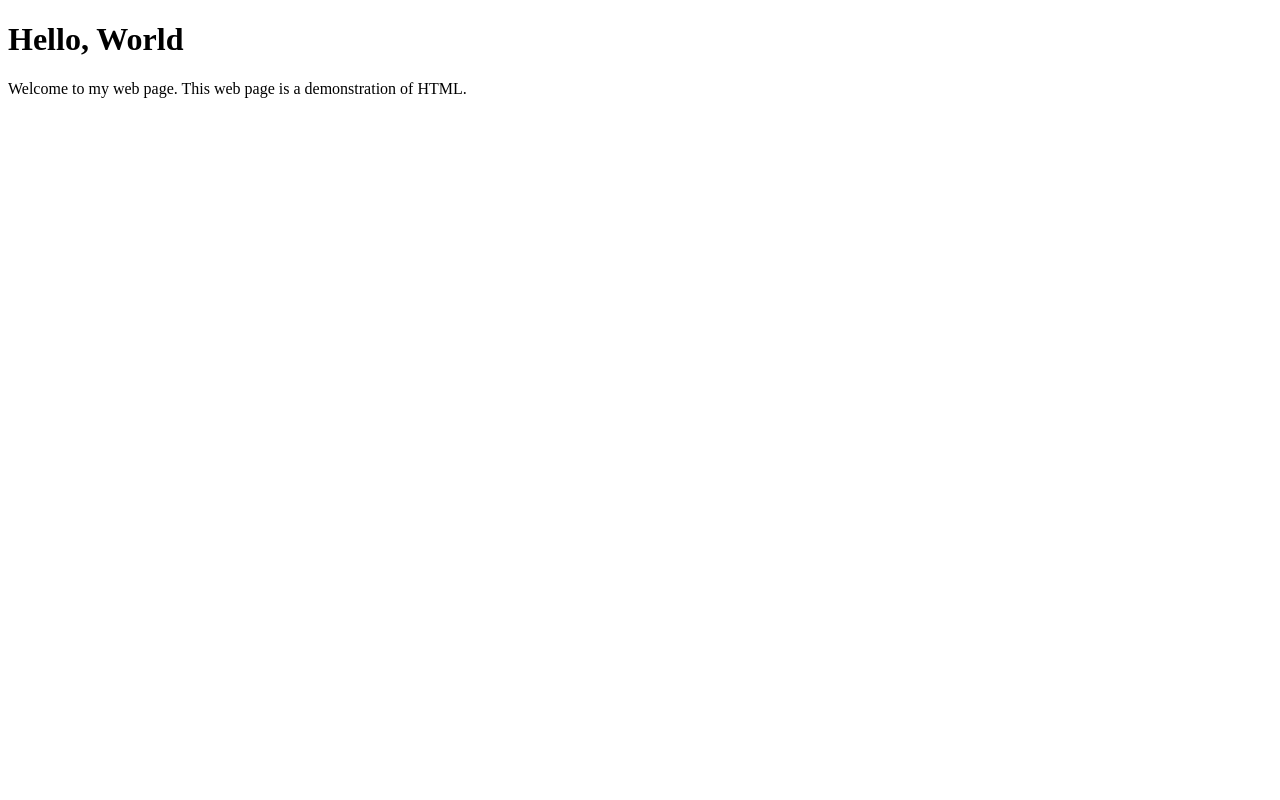
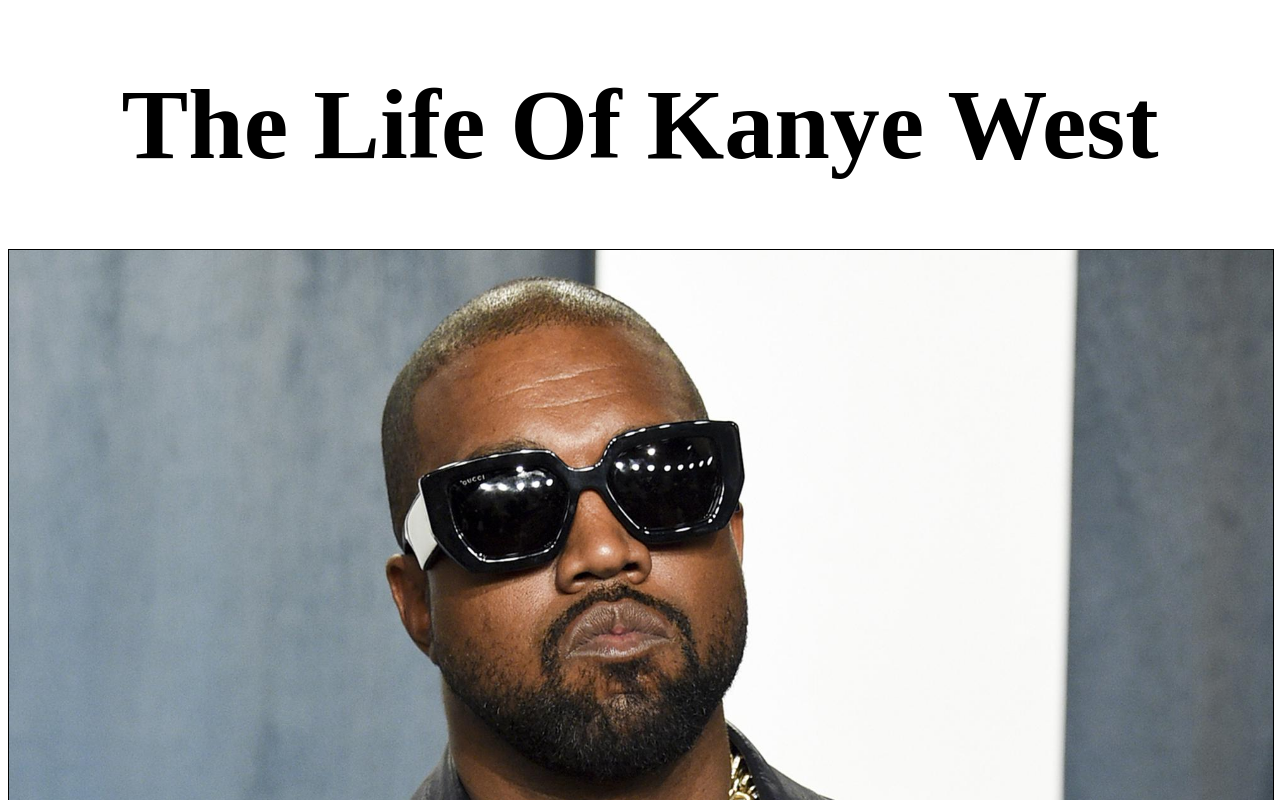
Before and after one commit to ollieabc/kanyewest, a plain HTML site: page index.html in a window 1280 px wide. Shown: the top 800 px of the page. Drawn offline with Linux system fonts and the light colour scheme.

Commit message:
updateFromDSWcomputer

```diff
--- a/index.html
+++ b/index.html
@@ -1,20 +1,22 @@
 <!DOCTYPE html>
 <html>
 <head>
-<title>Example web page</title>
+<link rel="stylesheet" href="style.css">
+<title>The Life Of Kanye West</title>
 </head>
 
 <body>
-<h1>Hello, World</h1>
-
+<h1>The Life Of Kanye West</h1>
+<img src="kanye.jpeg" alt="picture of kanye west">
+<!-- i picked jpeg because it gives me equal quality for less space -->
 <p>
 
 
-Welcome to my web page. This web page is a demonstration of HTML.
+Kanye West also known as Ye is one of the most famouse rappers of all time, he has accumulated 24 grammys with 75 nominations along with 5 number one singles. Hes a proud owner of yezzy a shoe brand that has grown to be very popular, but how did he come to be so succsesful this page will take a dive into his past present and plans for the future. Born june 8, 1977 in Atlanta GA but shortly moved with his mother to Chicago Illinois when he was 3 only to move to Nanjing China when he turned 10. He lived in China for 1 year before moving back to the united states. Ye grew up in a middle class household with his mother and always had a passion for rap music and loved making songs, this passion made him billions as he quickly became one of the biggest rappers today.
 
 
 </p>
-
+<img src="kanye1.jpg" alt="picture of kanye west">
 </body>
 
 </html>
--- /dev/null
+++ b/style.css
@@ -0,0 +1,12 @@
+h1{
+	text-align: center;
+	font-size: 100px
+}
+p{
+	font-size: 60px;
+	letter-spacing: 10px
+}
+img{
+  width: 100%;
+  border: 1px solid black;
+}
```
Also changed, not shown: kanye.jpeg (added), kanye1.jpg (added).
